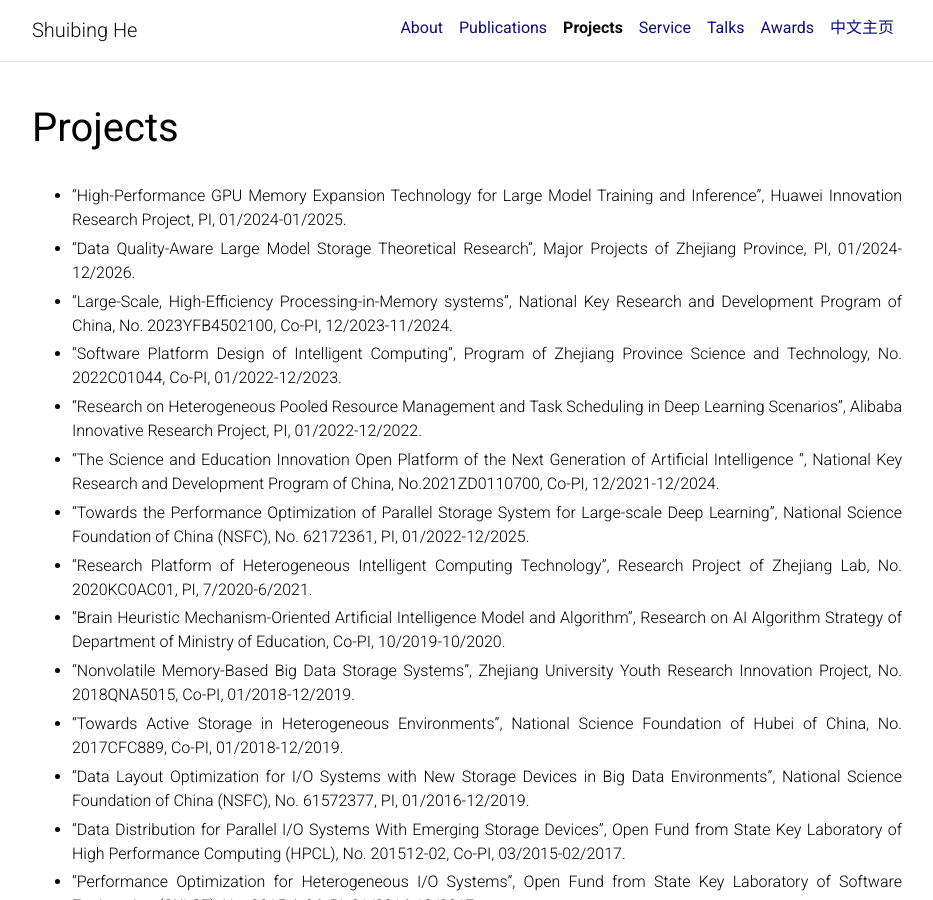
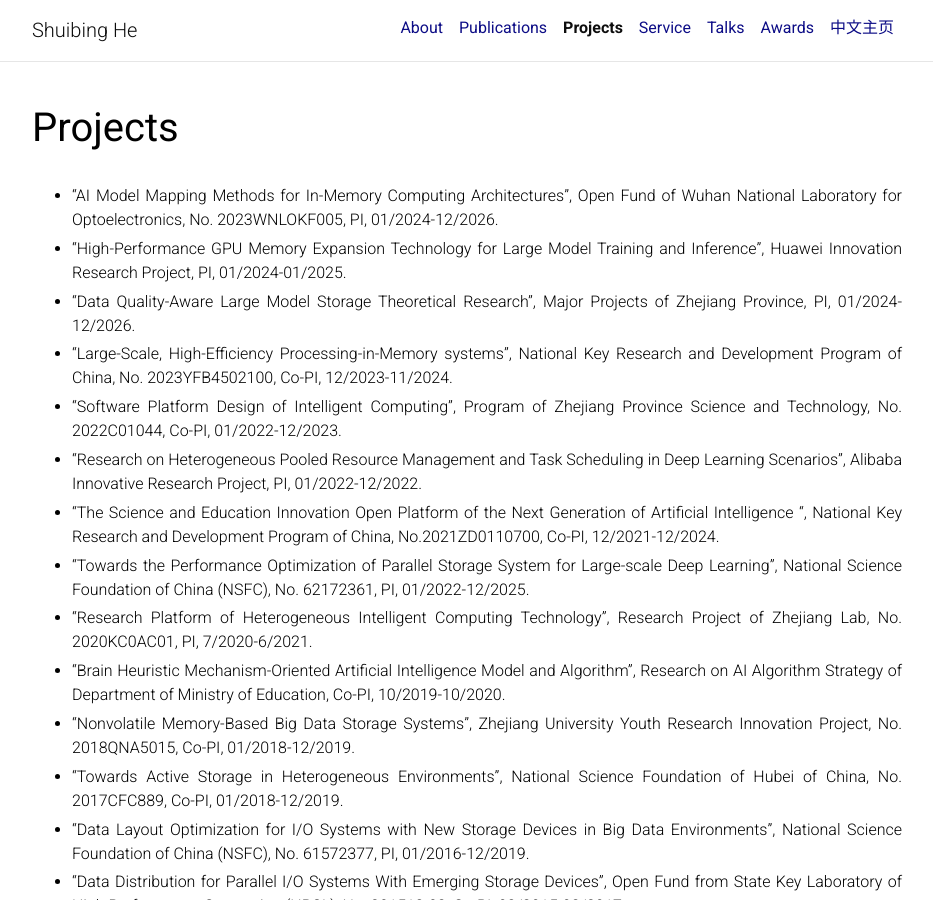
Before and after one commit to shuibing9420/shuibing9420.github.io, a Jekyll site: the page built from _pages/projects.md, in a window 1280 px wide and 900 px high. Shown: the whole window, without its empty margins (173-1106 px from the left). Built offline with Jekyll 4.4.1, drawn with Linux system fonts in a browser that asks for light colours; full-size pictures stand in for the smaller copies a plugin makes; comment, search, counter and statistics services are not loaded; a style sheet for code colours, icons or effects is not loaded.

Commit message:
update wnlo project info

```diff
--- a/_pages/projects.md
+++ b/_pages/projects.md
@@ -7,6 +7,7 @@ nav_order: 3
 ---
 
 <!-- ### **Research Project** -->
+- "AI Model Mapping Methods for In-Memory Computing Architectures”,  Open Fund of Wuhan National Laboratory for Optoelectronics, No. 2023WNLOKF005, PI, 01/2024-12/2026.
 - "High-Performance GPU Memory Expansion Technology for Large Model Training and Inference", Huawei Innovation Research Project, PI, 01/2024-01/2025.
 - "Data Quality-Aware Large Model Storage Theoretical Research", Major Projects of Zhejiang Province, PI, 01/2024-12/2026.
 - "Large-Scale, High-Efficiency Processing-in-Memory systems", National Key Research and Development Program of China, No. 2023YFB4502100, Co-PI, 12/2023-11/2024.
```
Also changed, not shown: _news/announcement_wnloproject24.md (added, +7 -0 lines).
